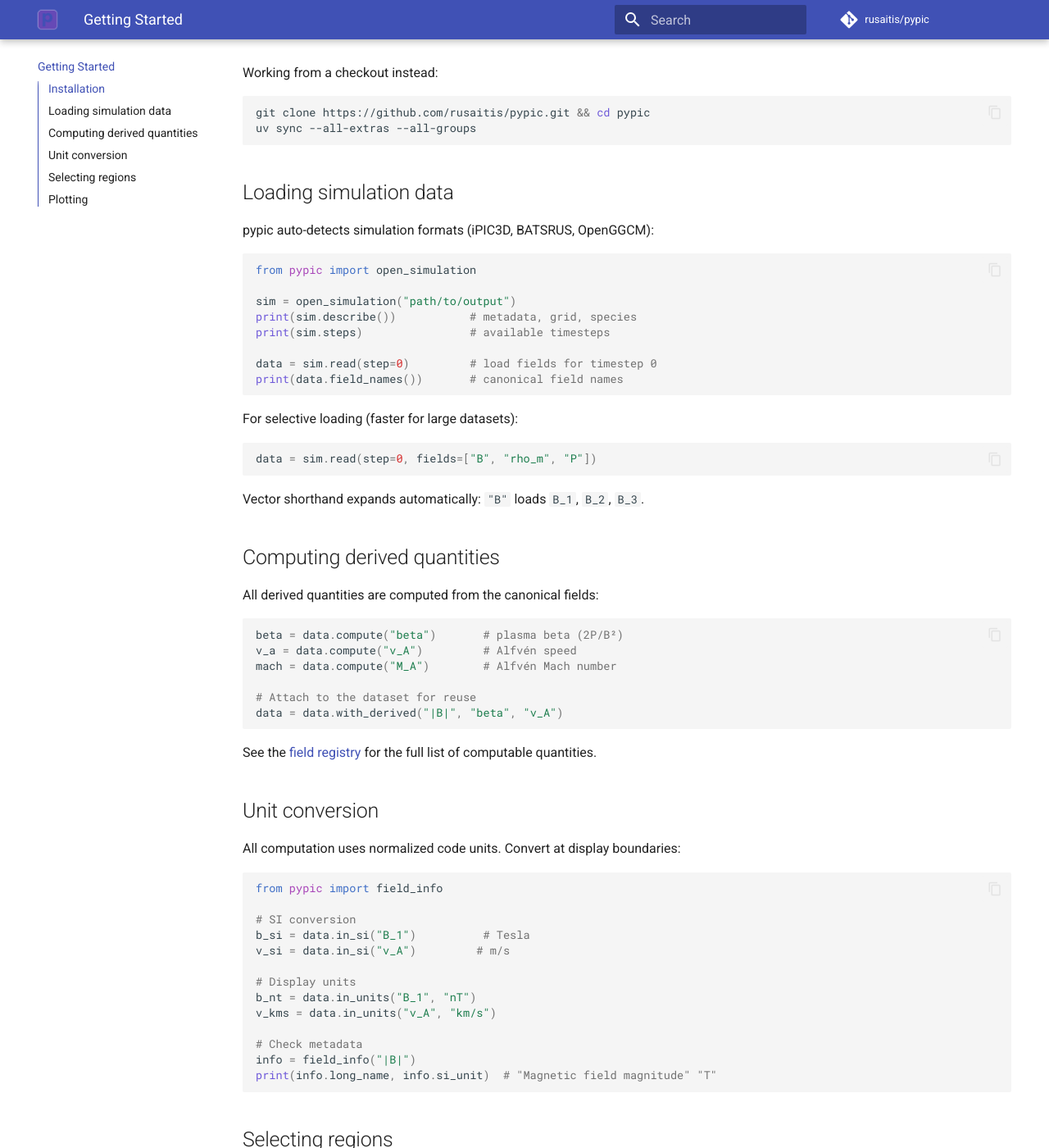
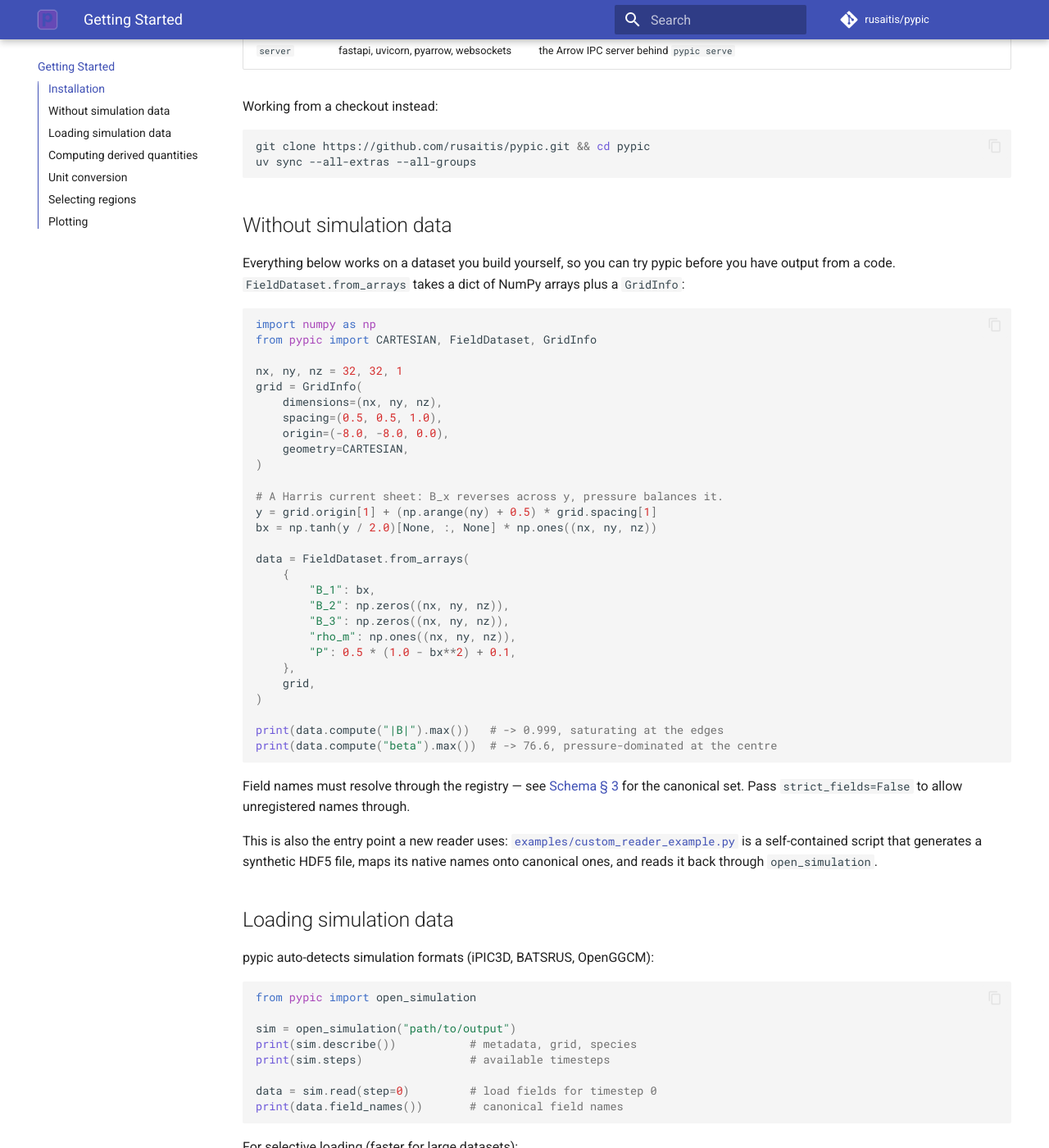
Before and after one commit to rusaitis/pypic, an MkDocs documentation site: the page built from docs/getting-started.md, in a window 1280 px wide and 1400 px high, scrolled down 926 px. Shown: the whole window at 82% size. Built offline with MkDocs 1.6.1 and Material for MkDocs 9.7.7, drawn with Linux system fonts in a browser that asks for light colours; comment, search, counter and statistics services are not loaded; some of the changed text lies outside the part shown.

Commit message:
feat: reach spectral and reconnection from pypic, and document the on-ramp
pypic/__init__.py never imported pypic.spectral or pypic.reconnection, so
`from pypic import power_spectrum_1d` and `schindler_xi` both failed even
though both modules ship, have API pages, and are named in README feature
bullets. A user could plot a power spectrum through
pypic.plotting.plot_power_spectrum but had to reach past the documented
surface to compute one. Six names now resolve.

Five more were public in their own module but not re-exported, or the
reverse: parallel_component / perpendicular_vector / perpendicular_magnitude
(doctested, used by compute.py recipes, unlike ~40 siblings in the same
file), to_icechunk_virtual, trace_field_lines_adaptive, and TraceDirection —
a type alias appearing in four public signatures that users could only name
by importing pypic.traces._fieldline. quantity_dimension was the mirror
case: in pypic.__all__ but missing from pypic.fields.__all__, so the two
disagreed about one symbol. Three invariants in test_public_api.py now pin
that every __all__ entry resolves, that top-level re-exports are the same
object as in their home module, and that headline modules are reachable as
attributes after a bare `import pypic`.

FieldDataset.from_arrays() is used by ten test modules and was documented
nowhere, which left a new user with no way to build a dataset without
simulation output — every example in the docs assumed data they did not
have. getting-started.md now opens with a runnable Harris-sheet
construction, and both example scripts are linked from where someone would
look for them rather than being reachable only through the test suite.

examples/ex_schindler_xi.py wrote its figure to a cwd-relative path, so the
documented invocation dropped a 76 KB PNG into the repository root every
time. It now writes next to the script, honours PYPIC_EXAMPLE_OUTPUT_DIR,
and has test coverage that pins both.

Assisted-by: Claude Opus 5 (1M context)

Co-Authored-By: Claude Opus 5 (1M context) <noreply@anthropic.com>
Claude-Session: https://claude.ai/code/session_01Wcp8KemnRrmBZ5ZcUhFHRE

````diff
--- a/docs/getting-started.md
+++ b/docs/getting-started.md
@@ -20,7 +20,7 @@ uv add "pypic-plasma[plot,zarr,cli]"   # ... plus modern I/O
 
 | Extra | Pulls in | Enables |
 |---|---|---|
-| `plot` | matplotlib | 2D field slices and comparison figures |
+| `plot` | matplotlib | Field slices, comparisons, line plots, kymographs, quiver/streamlines, spectra, and the theme system |
 | `3d` | pyvista | 3D rendering and field-line visualization |
 | `cli` | typer, rich | the `pypic` command |
 | `zarr` | zarr, numcodecs, virtualizarr, icechunk | Zarr v3 export/import, VirtualiZarr views over legacy HDF5, Icechunk storage |
@@ -35,6 +35,53 @@ Working from a checkout instead:
 git clone https://github.com/rusaitis/pypic.git && cd pypic
 uv sync --all-extras --all-groups
 ```
+
+## Without simulation data
+
+Everything below works on a dataset you build yourself, so you can try
+pypic before you have output from a code. `FieldDataset.from_arrays`
+takes a dict of NumPy arrays plus a `GridInfo`:
+
+```python
+import numpy as np
+from pypic import CARTESIAN, FieldDataset, GridInfo
+
+nx, ny, nz = 32, 32, 1
+grid = GridInfo(
+    dimensions=(nx, ny, nz),
+    spacing=(0.5, 0.5, 1.0),
+    origin=(-8.0, -8.0, 0.0),
+    geometry=CARTESIAN,
+)
+
+# A Harris current sheet: B_x reverses across y, pressure balances it.
+y = grid.origin[1] + (np.arange(ny) + 0.5) * grid.spacing[1]
+bx = np.tanh(y / 2.0)[None, :, None] * np.ones((nx, ny, nz))
+
+data = FieldDataset.from_arrays(
+    {
+        "B_1": bx,
+        "B_2": np.zeros((nx, ny, nz)),
+        "B_3": np.zeros((nx, ny, nz)),
+        "rho_m": np.ones((nx, ny, nz)),
+        "P": 0.5 * (1.0 - bx**2) + 0.1,
+    },
+    grid,
+)
+
+print(data.compute("|B|").max())   # -> 0.999, saturating at the edges
+print(data.compute("beta").max())  # -> 76.6, pressure-dominated at the centre
+```
+
+Field names must resolve through the registry — see
+[Schema § 3](schema.md#3-canonical-field-names) for the canonical set.
+Pass `strict_fields=False` to allow unregistered names through.
+
+This is also the entry point a new reader uses:
+[`examples/custom_reader_example.py`](https://github.com/rusaitis/pypic/blob/main/examples/custom_reader_example.py)
+is a self-contained script that generates a synthetic HDF5 file, maps its
+native names onto canonical ones, and reads it back through
+`open_simulation`.
 
 ## Loading simulation data
 
````
Also changed, not shown: CONTRIBUTING.md (+15 -1 lines), README.md (+1 -1 lines), docs/equations.md (+5 -1 lines), src/pypic/__init__.py (+20 -0 lines), 6 other files.
